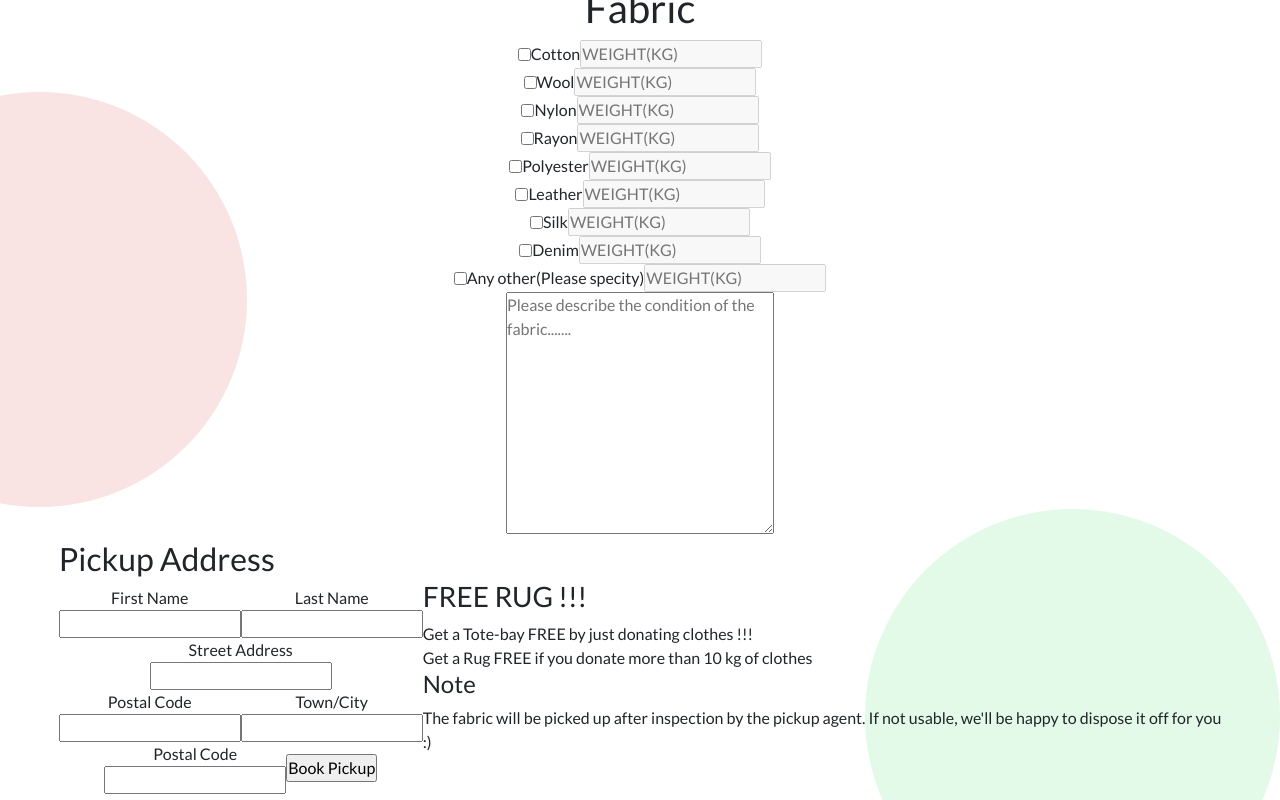
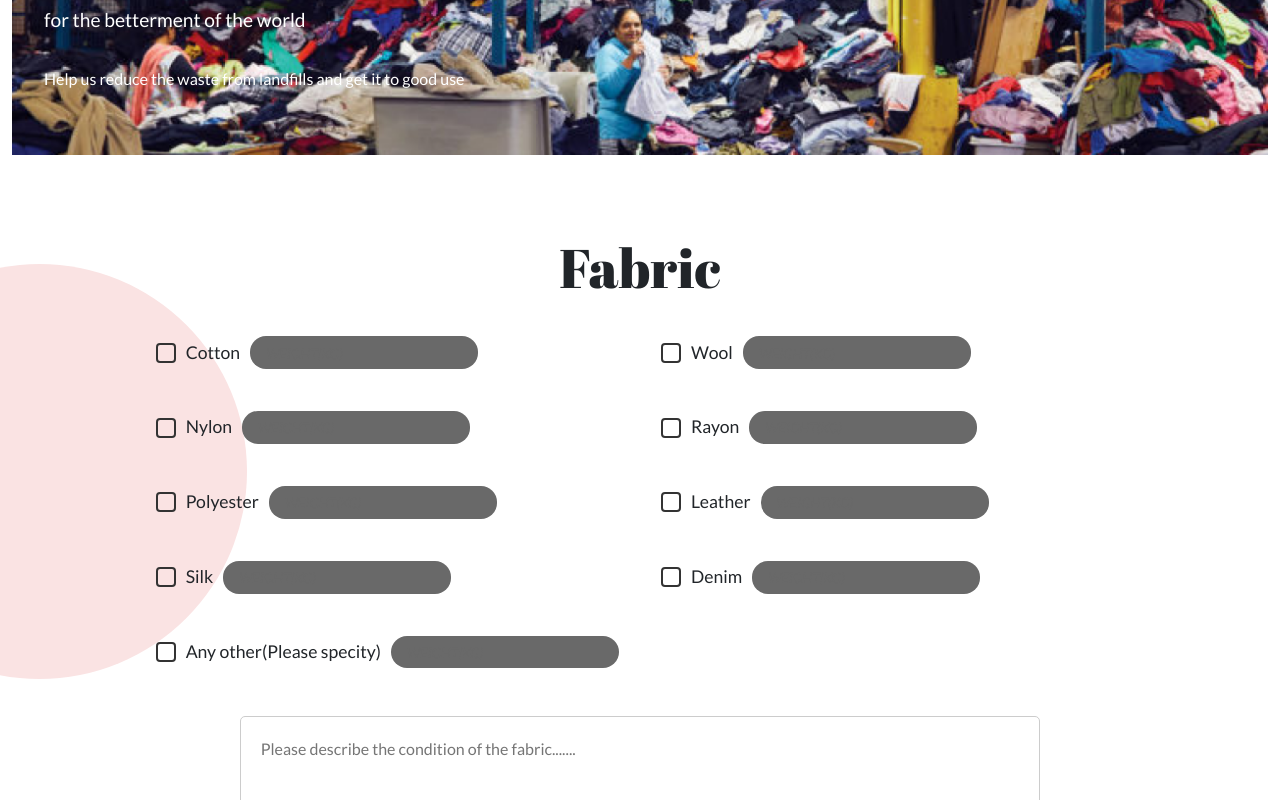
Before and after one commit to octagonemusic/renewedrunway-react-app, a React (Vite) app: page /pickup in a window 1280 px wide. Shown: the part 220-1020 px from the top of the page. Built offline with nearby package versions, Linux system fonts and the light colour scheme.

Commit message:
Pickup Page Completed.

```diff
--- a/src/components/pickup/pickup.css
+++ b/src/components/pickup/pickup.css
@@ -0,0 +1,208 @@
+.pickup .main {
+    margin-top: 2rem;
+  align-items: start;
+  width: 100%;
+  padding: 1rem 2rem 4rem 2rem;
+  color: var(--bg-color);
+  background: url(/pickup/pickup2.png);
+  background-repeat: no-repeat;
+  background-size: cover;
+}
+.pickup .main h1.header {
+  font-family: Abril Fatface;
+  font-size: 4.5rem;
+  font-family: 900;
+}
+.pickup .main .header-bottom {
+  font-family: "Lato", sans-serif;
+  font-size: 1.2rem;
+  max-width: 40%;
+  margin-top: -1rem;
+}
+
+.pickup .main .des {
+  margin-top: 2rem;
+  font-family: "Lato", sans-serif;
+  font-size: 1rem;
+  max-width: 40%;
+}
+
+.pickup .fabric {
+  margin-top: 5rem;
+  display: flex;
+  flex-direction: column;
+  align-items: center;
+  justify-content: space-between;
+}
+
+.pickup .fabric .header {
+  font-family: "Abril Fatface", cursive;
+  font-size: 3.4rem;
+  margin-bottom: 20px;
+}
+
+.pickup .fabric .content {
+  display: grid;
+  grid-template-columns: repeat(2, 1fr);
+  grid-gap: 10px;
+  width: 100%;
+  justify-items: start;
+  font-family: "Lato", sans-serif;
+}
+
+.pickup .fabric .content .item {
+  font-size: 1.1rem;
+  display: flex;
+  align-items: center;
+  gap: 10px;
+  font-weight: 600;
+  margin: 1rem;
+}
+
+.pickup .fabric .content .item .text-input input {
+  padding: 0.2rem 1rem;
+  border-radius: 1rem;
+  border: 1px solid #ccc;
+  transition: border-color 0.3s ease;
+}
+
+.pickup .fabric .content .item .text-input input.disable {
+  background-color: #696969;
+  color: #696969;
+  border: none;
+}
+
+.pickup .fabric .content .item .text-input input::placeholder {
+  color: #696969; /* Change the text color */
+  font-style: italic; /* Add italic style to the text */
+  font-size: 14px; /* Change the font size */
+}
+
+/* Style the checkbox */
+.pickup .fabric .content .item input[type="checkbox"] {
+  appearance: none;
+  width: 20px;
+  height: 20px;
+  border: 2px solid #333;
+  border-radius: 4px;
+  cursor: pointer;
+  transition: border-color 0.3s ease, background-color 0.3s ease;
+}
+
+.pickup .fabric .content .item input[type="checkbox"]:checked {
+  background-color: #333;
+  border-color: #333;
+}
+
+.pickup .fabric .content .item input[type="checkbox"] + label {
+  font-weight: normal;
+}
+.fabric .message {
+  width: 80%;
+}
+.fabric .message textarea {
+  font-size: 1.5rem;
+  color: #848484;
+  margin-top: 2rem;
+  resize: none;
+  width: 100%; /* Adjust the width as needed */
+  height: 150px; /* Adjust the height as needed */
+  padding: 20px; /* Adjust the padding as needed */
+  border: 1px solid #ccc; /* Add a border style */
+  border-radius: 5px; /* Add border radius for rounded corners */
+  font-size: 16px; /* Adjust the font size as needed */
+  line-height: 1.5; /* Adjust the line height as needed */
+}
+/* Contact Form */
+.bookup {
+  margin-top: 5rem;
+}
+.bookup .form {
+  width: 100%;
+}
+.bookup .form .form-header {
+  font-family: "Lato", sans-serif;
+  font-weight: 600;
+}
+
+/* Style for the form */
+.bookup .form form {
+  display: grid;
+  grid-template-rows: repeat(3, auto);
+  grid-gap: 20px; /* Adjust the gap as needed */
+  margin: 10px 20px;
+}
+
+/* Style for input containers */
+.bookup .form .input-warpp {
+  display: flex;
+  flex-direction: column;
+  width: 50%;
+}
+.bookup .form .flex-row {
+  gap: 10px;
+}
+.bookup .form .flex-row:nth-child(2) .input-warpp {
+  width: 100%;
+}
+.bookup .form .flex-row:nth-child(4) .input-wrapp {
+  width: 50%;
+}
+/* Style for labels */
+.bookup .form label {
+  font-weight: bold;
+}
+
+/* Style for input fields */
+.bookup .form input[type="text"] {
+  width: 100%;
+  padding: 8px;
+  border: 1px solid #ccc;
+  border-radius: 5px;
+  outline: none;
+}
+
+/* Style for the submit button */
+.bookup .form .submit {
+  grid-row: 4; /* Place the submit button in the fourth row */
+  grid-column: 1 / span 2; /* Span two columns */
+  margin-top: auto;
+}
+
+.bookup .form input[type="submit"] {
+  width: 100%;
+  padding: 10px;
+  background-color: var(--text-color);
+  color: var(--bg-color);
+  border: none;
+  border-radius: 5px;
+  cursor: pointer;
+  transition: background-color 0.3s ease;
+}
+
+.bookup .form input[type="submit"]:hover {
+  background-color: #1b1a1aaf;
+}
+
+.bookup .note {
+  border-radius: 2rem;
+  margin: 0rem 2rem;
+  padding: 1rem;
+  width: 40%;
+  background: #fff8d6;
+}
+.bookup .note .title {
+  font-family: "Lato", sans-serif;
+  margin-bottom: 1rem;
+  padding-top: 1rem;
+}
+.bookup .note span.title-des {
+  color: #00000099;
+}
+.bookup .note span {
+    text-align: center;
+}
+.bookup .note p {
+  font-family: "Lato", sans-serif;
+  font-weight: 600;
+}
--- a/src/components/pickup/pickup.jsx
+++ b/src/components/pickup/pickup.jsx
@@ -1,4 +1,5 @@
 import React, { useState } from "react";
+import "./pickup.css";
 
 function Item({ label }) {
   const [isChecked, setIsChecked] = useState(false);
@@ -27,6 +28,7 @@ function Item({ label }) {
       <label>{label}</label>
       <div className="text-input">
         <input
+          className={!isChecked && "disable"}
           type="number"
           name="weight"
           placeholder="WEIGHT(KG)"
@@ -40,11 +42,6 @@ function Item({ label }) {
 }
 
 const Pickup = () => {
-  const [isChecked, setIsChecked] = useState(false);
-  const handleCheckboxChange = () => {
-    setIsChecked(!isChecked);
-  };
-
   return (
     <div className="container pickup flex-col">
       <div className="main flex-col">
@@ -71,8 +68,6 @@ const Pickup = () => {
           <textarea
             name=""
             id=""
-            cols="30"
-            rows="10"
             placeholder="Please describe the condition of the fabric......."
           ></textarea>
         </div>
@@ -81,46 +76,49 @@ const Pickup = () => {
         <div className="form">
           <h2 className="form-header">Pickup Address</h2>
           <form action="#">
-            <div className="name flex-row">
-              <div className="input-warpp flex-col">
+            <div className="flex-row">
+              <div className="input-warpp">
                 <label htmlFor="Firstname">First Name</label>
                 <input type="text" name="name" id="Firstname" />
               </div>
-              <div className="input-warpp flex-col">
+              <div className="input-warpp">
                 <label htmlFor="LastName">Last Name</label>
                 <input type="text" name="name" id="LastName" />
               </div>
             </div>
-            <div className="input-warpp flex-col">
-              <label htmlFor="StreetAddress">Street Address</label>
-              <input type="text" name="name" id="StreetAddress" />
+            <div className="flex-row">
+              <div className="input-warpp">
+                <label htmlFor="StreetAddress">Street Address</label>
+                <input type="text" name="name" id="StreetAddress" />
+              </div>
             </div>
             <div className="flex-row">
-              <div className="input-warpp flex-col">
+              <div className="input-warpp">
                 <label htmlFor="PostalCode">Postal Code</label>
                 <input type="text" name="name" id="PostalCode" />
               </div>
-              <div className="input-warpp flex-col">
+              <div className="input-warpp">
                 <label htmlFor="TownCity">Town/City</label>
                 <input type="text" name="name" id="TownCity" />
               </div>
             </div>
             <div className="flex-row">
-              <div className="input-warpp flex-col">
-                <label htmlFor="PostalCode">Postal Code</label>
-                <input type="text" name="name" id="PostalCode" />
+              <div className="input-wrapp">
+                <label htmlFor="phoneNo">Phone Number</label>
+                <input type="text" name="phoneNo" id="phoneNo" />
               </div>
-              <div className="input-wrap submit">
+              <div className="input-wrapp submit">
                 <input type="submit" value="Book Pickup" />
               </div>
             </div>
           </form>
         </div>
-        <div className="note">
+        <div className="note flex-col">
           <h3 className="title">FREE RUG !!!</h3>
-          <span>
+          <span className="title-des">
             Get a Tote-bay FREE by just donating clothes !!!
             <br />
+            <br/>
             Get a Rug FREE if you donate more than 10 kg of clothes
           </span>
           <h4 className="title">Note</h4>
@@ -129,6 +127,7 @@ const Pickup = () => {
             If not usable, we'll be happy to dispose it off for you <br />
             {":)"}
           </span>
+          <p>*Terms and conditions apply</p>
         </div>
       </div>
     </div>
```
